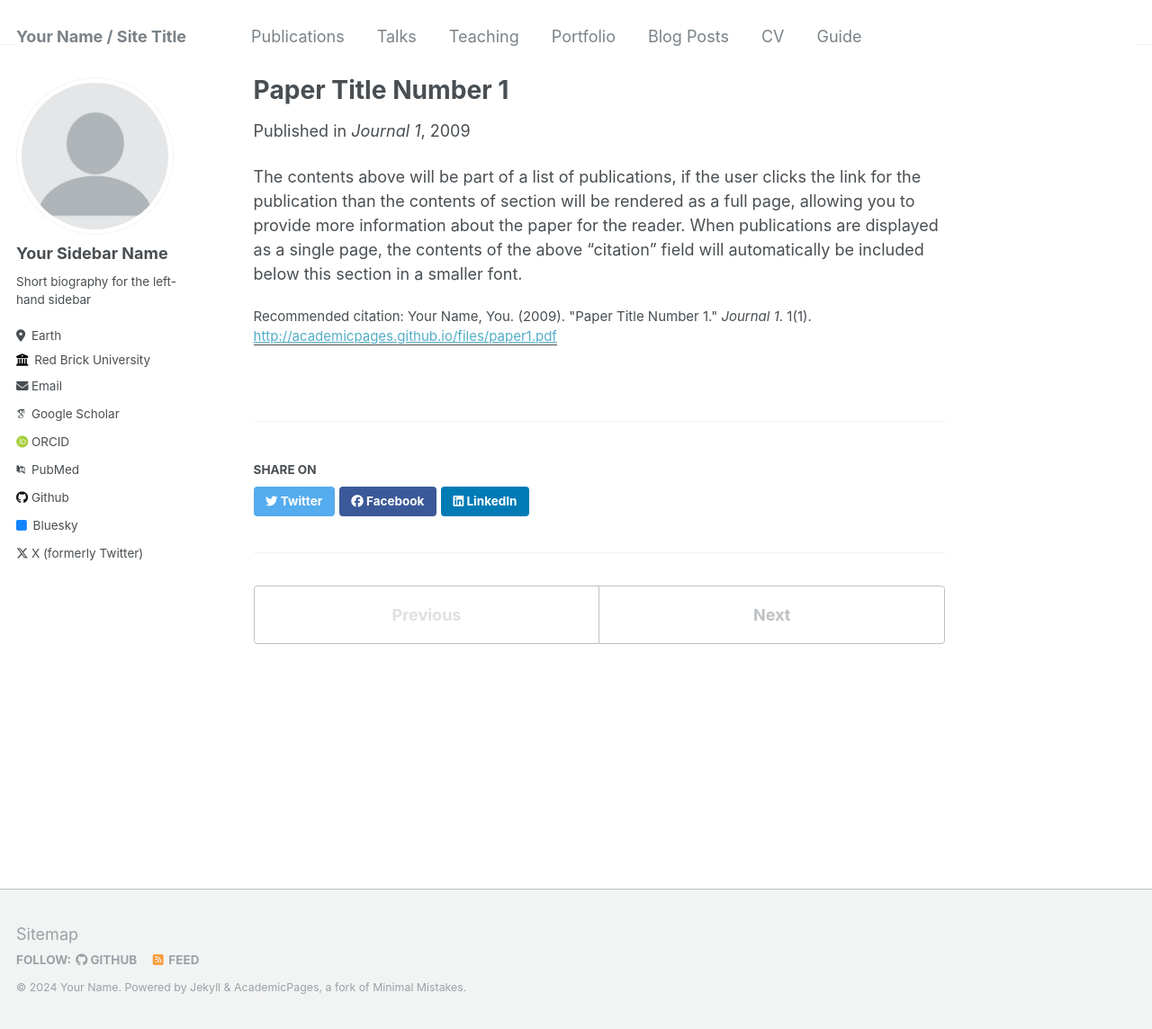
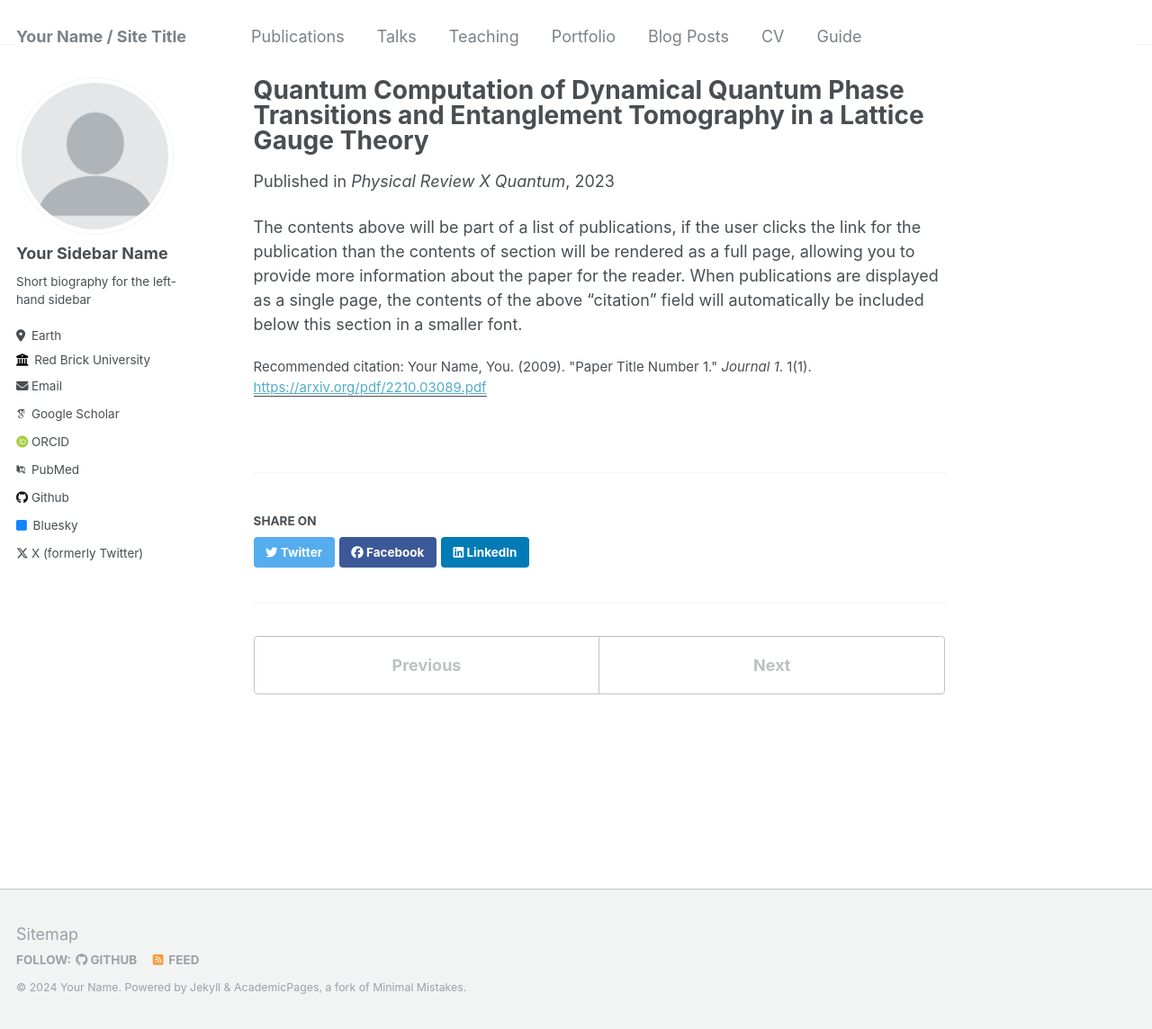
Before and after one commit to jacarolan/personal-website, a Jekyll site: the page built from _publications/2009-10-01-paper-title-number-1.md, in a window 1280 px wide and 1144 px high. Shown: the whole window at 90% size. Built offline with Jekyll 4.4.1, drawn with Linux system fonts in a browser that asks for light colours; some web fonts are replaced.

Commit message:
Updated one paper

```diff
--- a/_publications/2009-10-01-paper-title-number-1.md
+++ b/_publications/2009-10-01-paper-title-number-1.md
@@ -1,11 +1,11 @@
 ---
-title: "Paper Title Number 1"
+title: "Quantum Computation of Dynamical Quantum Phase Transitions and Entanglement Tomography in a Lattice Gauge Theory"
 collection: publications
 permalink: /publication/2009-10-01-paper-title-number-1
-excerpt: 'This paper is about the number 1. The number 2 is left for future work.'
-date: 2009-10-01
-venue: 'Journal 1'
-paperurl: 'http://academicpages.github.io/files/paper1.pdf'
+excerpt: 'Niklas Mueller, Joseph A. Carolan, Andrew Connelly, Zohreh Davoudi, Eugene F. Dumitrescu, and Kübra Yeter-Aydeniz'
+date: 2023-08-18
+venue: 'Physical Review X Quantum'
+paperurl: 'https://arxiv.org/pdf/2210.03089.pdf'
 citation: 'Your Name, You. (2009). &quot;Paper Title Number 1.&quot; <i>Journal 1</i>. 1(1).'
 ---
 
```
